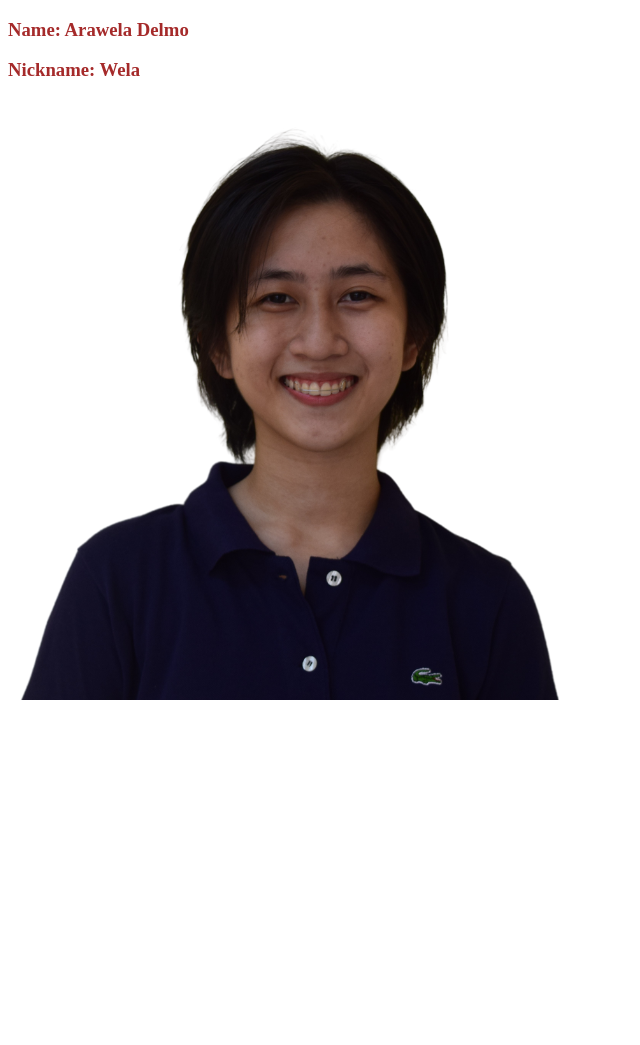
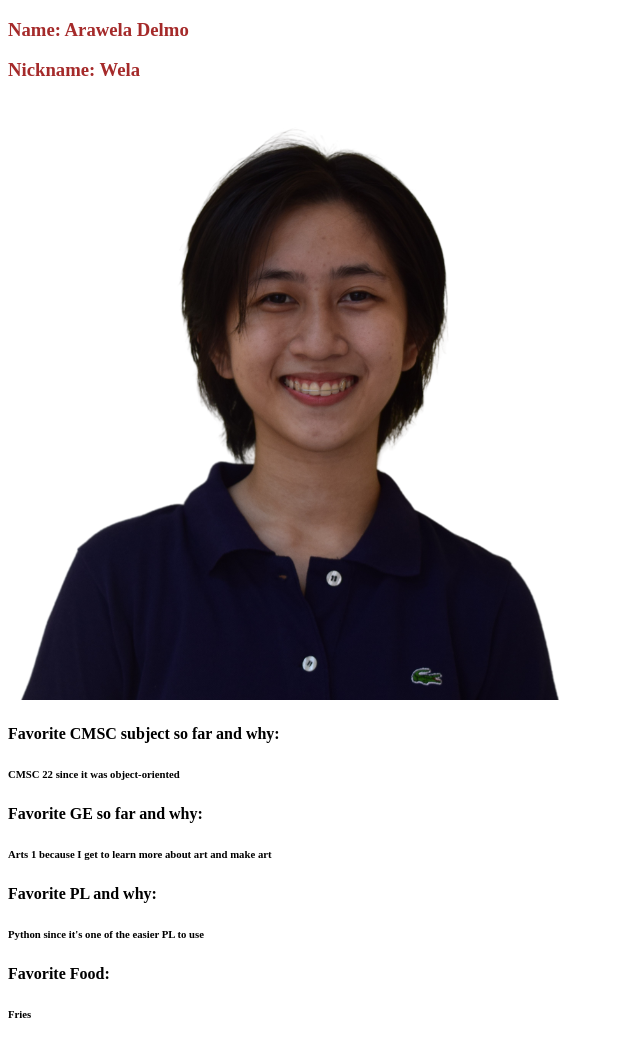
Before and after one commit to ABCD-rgb/ABCD-rgb.github.io, a plain HTML site: page index.html in a window 1280 px wide. Shown: the whole page, without its empty margins (0-640 px from the left). Before the commit the page ends 800 px from the top, so only its background shows below. Drawn offline with Linux system fonts and the light colour scheme.

Commit message:
feat: added favorites

```diff
--- a/index.html
+++ b/index.html
@@ -10,5 +10,16 @@
 		<h3>Name: Arawela Delmo</h3>
 		<h3>Nickname: Wela</h3>
 		<img src="DELMO.png" alt="Arawela's picture">
+
+		<!-- Favorites -->
+		<h4>Favorite CMSC subject so far and why: </h2>
+		<h6>CMSC 22 since it was object-oriented</h6>
+		<h4>Favorite GE so far and why: </h2>
+		<h6>Arts 1 because I get to learn more about art and make art</h6>
+		<h4>Favorite PL and why: </h2>
+		<h6>Python since it's one of the easier PL to use</h6>
+		<h4>Favorite Food: </h2>
+		<h6>Fries</h6>
+
 	</body>
 </html>
```
